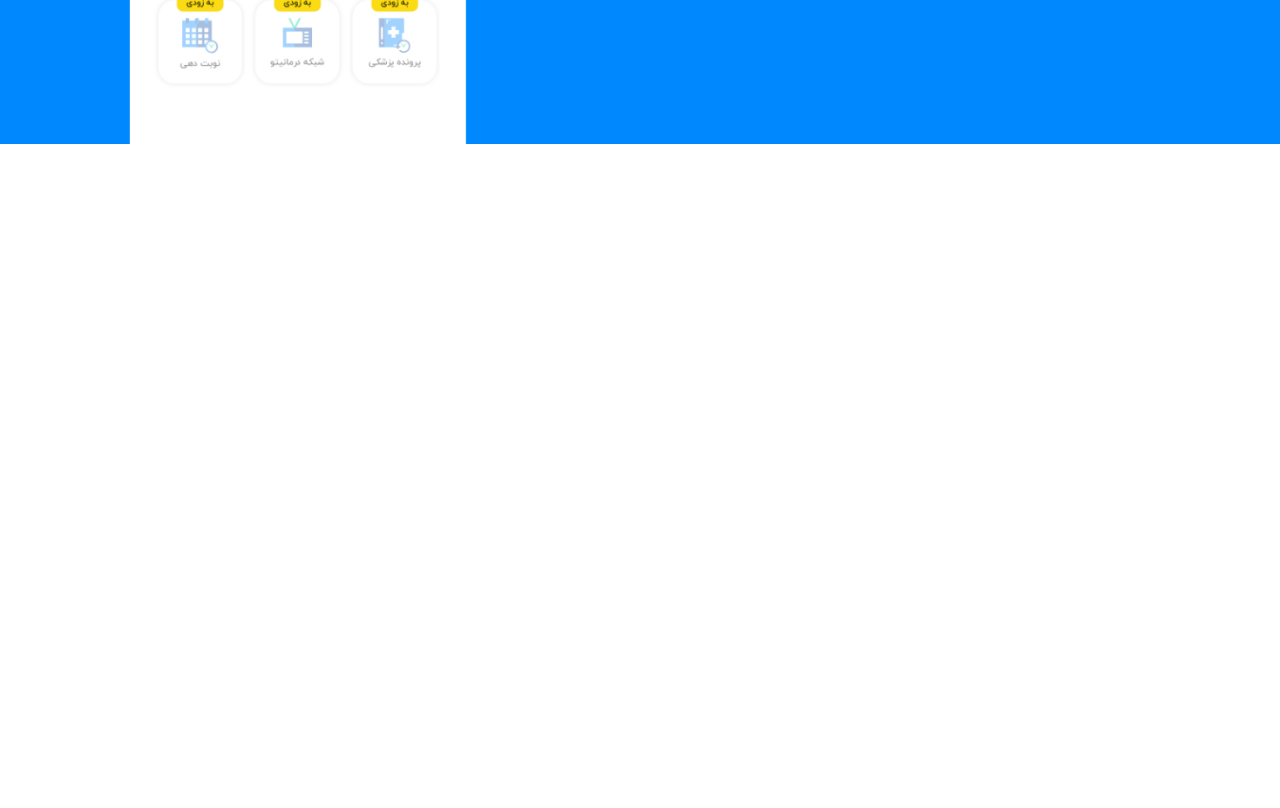
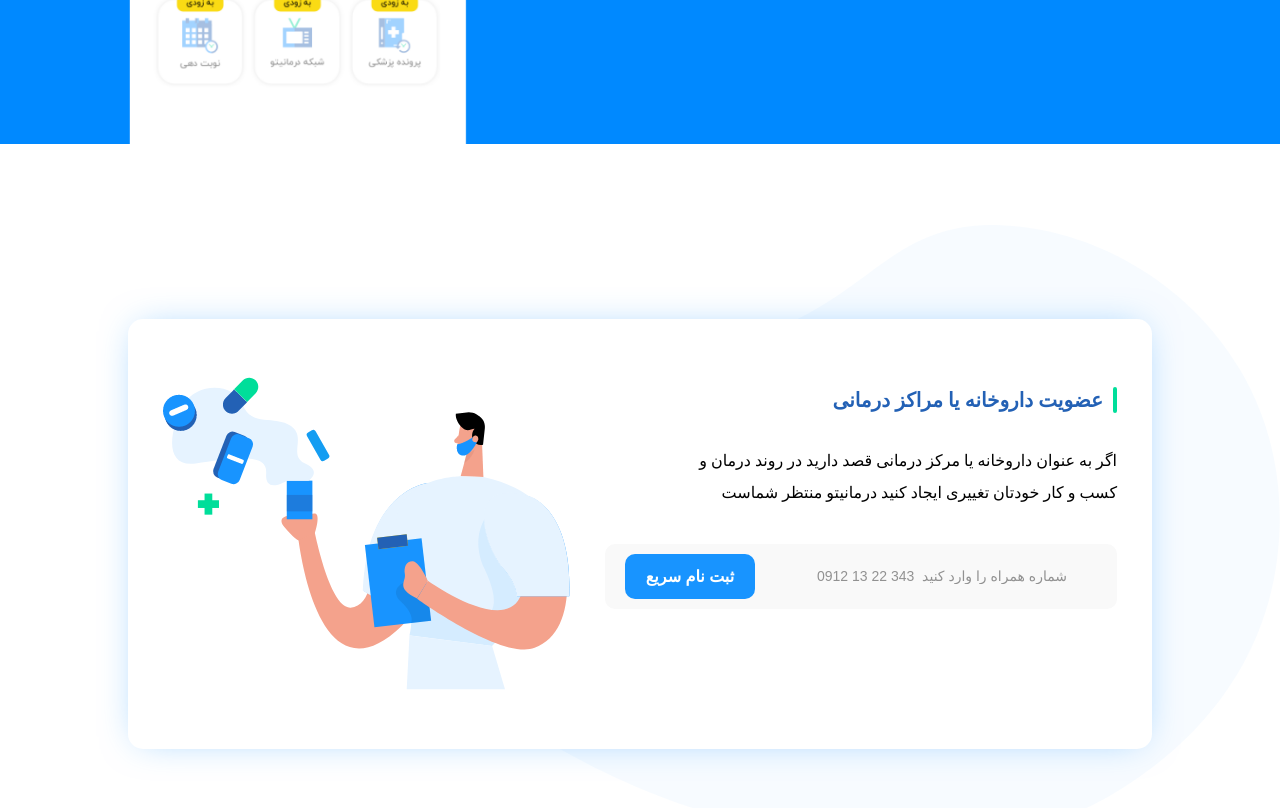
Before and after one commit to amirhghorbani/darmanito, a plain HTML site: page index.html in a window 1280 px wide. Shown: the part 2596-3404 px from the top of the page. Before the commit the page ends 2740 px from the top, so only its background shows below. Drawn offline with Linux system fonts and the light colour scheme.

Commit message:
complete section-5

```diff
--- a/index.html
+++ b/index.html
@@ -196,6 +196,25 @@
             </div>
         </div>
 
+        <div class="section-5">
+            <div class="section-5-bg">
+               <div class="section-5-content">
+                   <div class="section-5-content-text">
+                      <h2>عضویت داروخانه یا مراکز درمانی</h2>
+                      <p>اگر به عنوان داروخانه یا مرکز درمانی قصد دارید در روند درمان و کسب و کار خودتان تغییری ایجاد کنید درمانیتو منتظر شماست</p>
+                      <div class="section-5-input">
+                          <input type="text" placeholder="شماره همراه را وارد کنید  343 22 13 0912 ">
+                          <button>ثبت نام سریع</button>
+                      </div>
+                   </div>
+                   <div class="section-5-content-image">
+                       <img src="./img/img/health__two_color (1).png" alt="">
+                   </div>
+               </div>
+            </div>
+        </div>
+
+
     </div>
 
 
--- a/style.css
+++ b/style.css
@@ -460,3 +460,83 @@ img#sib-app {
     height: 620px;
     object-fit: cover;
 }
+
+/* section-5 */
+
+.section-5 {
+    margin-top: 80px;
+    width: 100%;
+    height: 620px;
+}
+.section-5-bg {
+    background-image: url('./img/img/sec-5-bg.png');
+    background-position: right;
+    background-repeat: no-repeat;
+    width: 100%;
+    height: 620px;
+    display: flex;
+    justify-content: center;
+    align-items: center;
+}
+.section-5-content {
+    width: 80%;
+    margin: 0 auto;
+    height: 430px;
+    -webkit-box-shadow: 0px 0px 37px -12px rgba(24,148,255,0.5);
+    -moz-box-shadow: 0px 0px 37px -12px rgba(24,148,255,0.5);
+    box-shadow: 0px 0px 37px -12px rgba(24,148,255,0.5);
+    border-radius: 15px;
+    background-color: white;
+    display: flex;
+    justify-content: space-evenly;
+    align-items: center;
+}
+.section-5-content-text {
+    width: 50%;
+    height: 292px;
+}
+.section-5-content-text h2 {
+    font-size: 20px;
+    color: #2361B5;
+}
+.section-5-content-text h2::before {
+    content: '';
+    width: 1px;
+    height: 24px;
+    border: 2px solid #00DE9A;
+    margin-left: 10px;
+    border-radius: 10px;
+}
+.section-5-content-text p {
+ margin-top: 33px;
+ width: 85%;
+ line-height: 2rem;
+}
+.section-5-content-text .section-5-input {
+    margin-top: 35px;
+    position: relative;
+}
+.section-5-content-text .section-5-input input {
+    width: 100%;
+    height: 65px;
+    background-color: #F9F9F9;
+    border: none;
+    border-radius: 10px;
+}
+.section-5-content-text .section-5-input button {
+    position: absolute;
+    width: 130px;
+    height: 45px;
+    border-radius: 10px;
+    border: none;
+    background-color: #1894FF;
+    color: white;
+    font-size: 16px;
+    font-weight: bold;
+    left: 20px;
+    top: 10px;
+}
+.section-5-content-text .section-5-input button:hover {
+    cursor: pointer;
+    background-color: #1371c4;
+}
```
Also changed, not shown: img/img/sec-5-bg.png (added).
